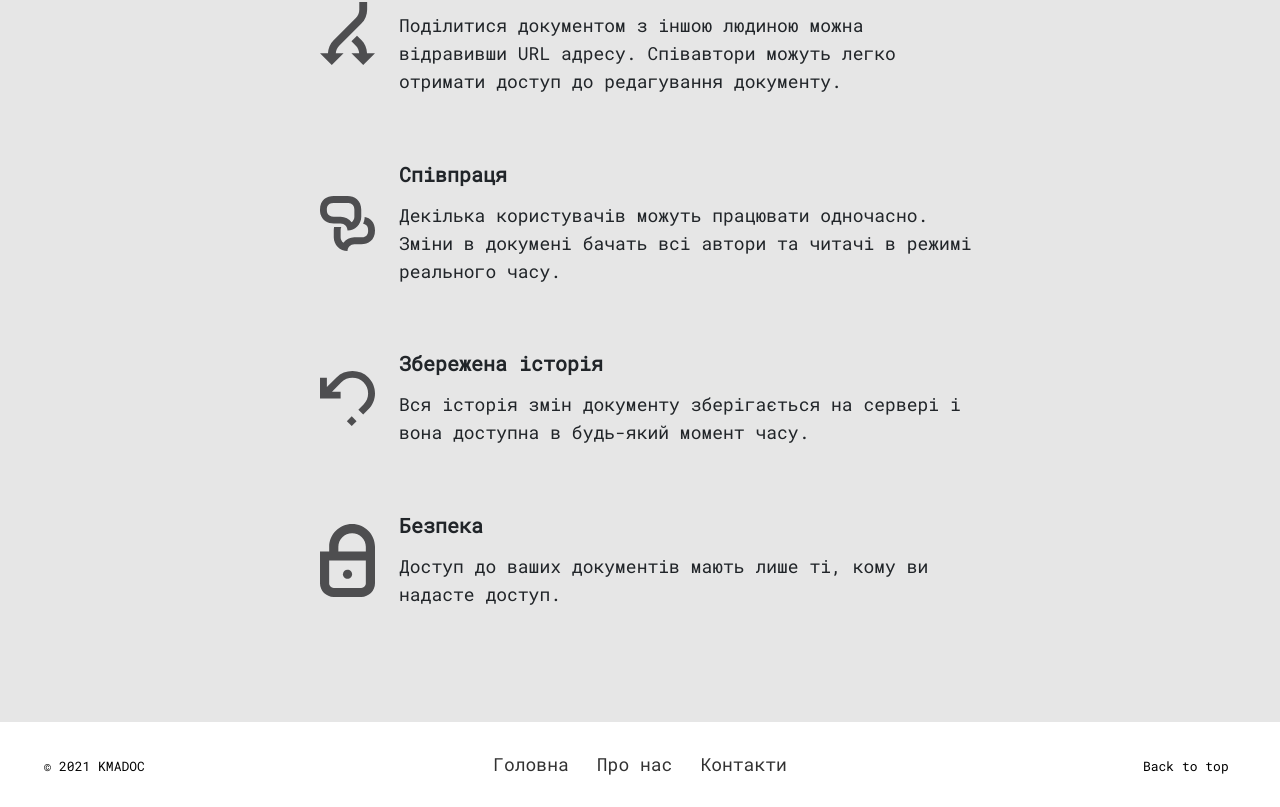
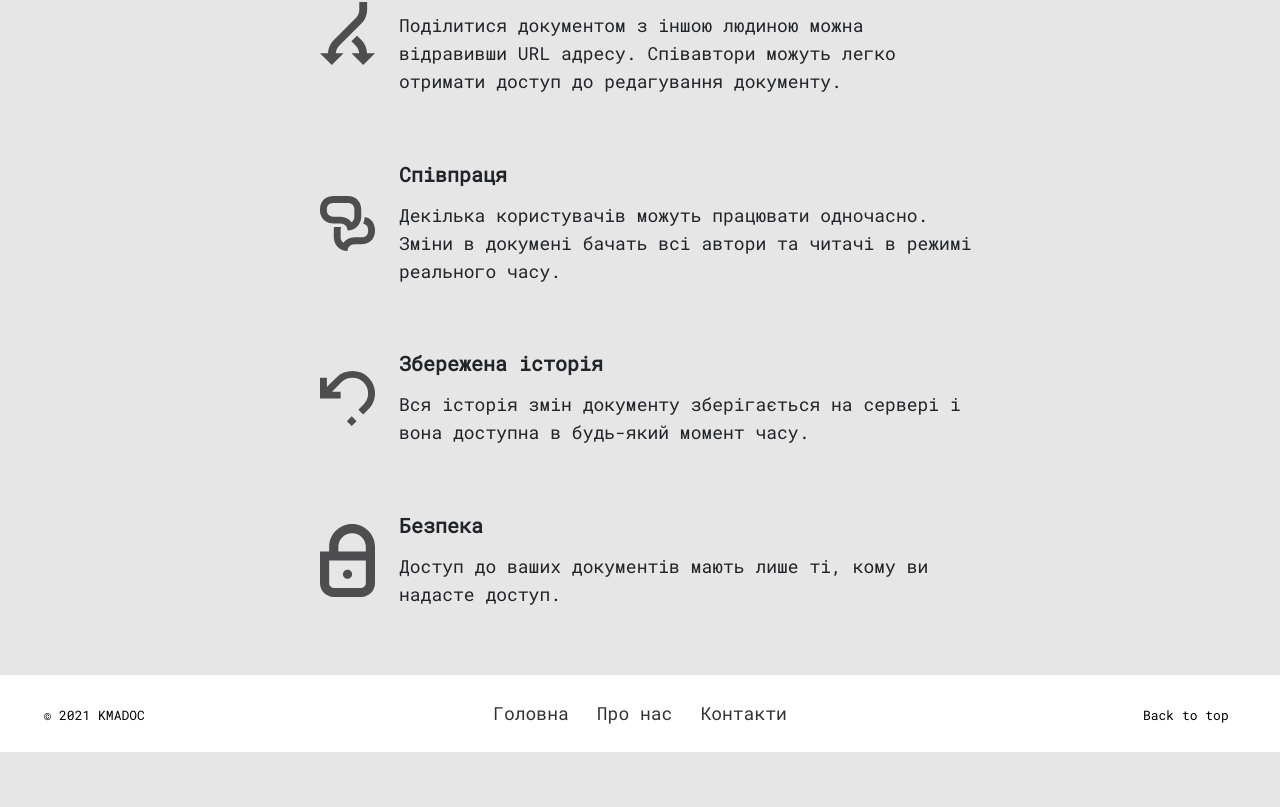
Before and after one commit to starboss1/course_work, a React (Create React App) app in the folder client/: page / in a window 1280 px wide. Shown: the part 1564-2371 px from the top of the page. After the commit the page ends 2316 px from the top, so only its background shows below. Built offline with nearby package versions, Linux system fonts and the light colour scheme; no server answers; what rich-text, sharedb would draw is missing.

Commit message:
Fix footer stick to bottom

```diff
--- a/client/src/App.css
+++ b/client/src/App.css
@@ -2,7 +2,14 @@ body{
   font-family: 'Roboto Mono', monospace;
   background-color: #e6e6e6;
 }
-
+.page-container {
+  display: flex;
+  flex-direction: column;
+  min-height: 100vh;
+}
+.content-wrap {
+  flex: 1;
+}
 label {
   display: block;
   margin-top: 10px;
--- a/client/src/App.js
+++ b/client/src/App.js
@@ -33,20 +33,14 @@ const App = () => {
 
     return(
         <Router history={history}>
-            <div>
+            <div className="page-container">
+                <div className="content-wrap">
                 <nav className="navbar navbar-expand navbar-dark navbar-custom">
                     <Link to={"/"} className="navbar-brand">KMADOC</Link>
                     <div className="navbar-nav mr-auto">
                         <li className="nav-item">
                             <Link to={"/home"} className="nav-link">Home</Link>
                         </li>
-                        {currentUser && (
-                        <li className="nav-item">
-                            <Link to={"/user"} className="nav-link">
-                            User
-                            </Link>
-                        </li>
-                        )}
                     </div>
 
 
@@ -89,6 +83,7 @@ const App = () => {
                         <Route path="/user" component={BoardUser} />
                         <Route exact path="/document/:documentId" component={Document} />
                     </Switch>
+                </div>
                 </div>
                 <Footer/>
             </div>
--- a/client/src/components/document/document.jsx
+++ b/client/src/components/document/document.jsx
@@ -107,7 +107,7 @@ const Document = (props) => {
 
         }
         timer = setTimeout(
-            () => documentService.changeDocumentTitle(props.match.params.documentId, newDocumentTitle)
+            () => documentService.changeDocumentTitle(props.match.params.documentId, newDocumentTitle ? newDocumentTitle : 'Document title')
                 .then(res => console.log('change title'))
                 .catch(err => console.log('error while change document title',err)),
                 WAIT_INTERVAL);
--- a/client/src/components/footer/footer.css
+++ b/client/src/components/footer/footer.css
@@ -1,7 +1,9 @@
 .footer-basic {
-    padding:20px 0;
     background-color:#ffffff;
     color:#000;
+    position: relative;
+    bottom: -1px;
+    width: 100%;
   }
 
   .footer-basic ul {
--- a/client/src/components/footer/footer.jsx
+++ b/client/src/components/footer/footer.jsx
@@ -5,7 +5,7 @@ import { Link } from 'react-router-dom';
 
 const Footer = () => {
     return (
-        <div className="footer-basic mt-5">
+        <div className="footer-basic footer py-3">
             <footer>
                 <div className="row">
                     <div className="col-2">
--- a/client/src/components/login/login.jsx
+++ b/client/src/components/login/login.jsx
@@ -69,7 +69,7 @@ const Login = (props) => {
     }
 
     return (
-        <div className="col-md-12">
+        <div className="col-md-12 pt-1">
           <div className="card card-container">
             <img
               src="//ssl.gstatic.com/accounts/ui/avatar_2x.png"
--- a/client/src/components/register/register.jsx
+++ b/client/src/components/register/register.jsx
@@ -96,7 +96,7 @@ const Register = () => {
   };
 
   return (
-    <div className="col-md-12">
+    <div className="col-md-12 pt-1">
       <div className="card card-container">
         <img
           src="//ssl.gstatic.com/accounts/ui/avatar_2x.png"
```
Also changed, not shown: 1 other file (tests, documents, lock files or other folders).
